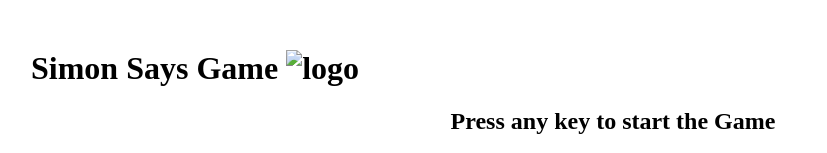
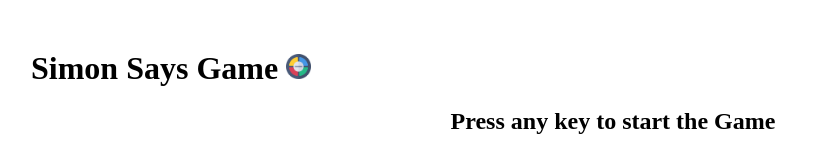
Before and after one commit to muhammadjunaidfarooq/Simon-Says-Game, a plain HTML site: page index.html in a window 1280 px wide. Shown: the top 153 px of the page, without its empty margins (27-854 px from the left). Drawn offline with Linux system fonts and the light colour scheme.

Commit message:
Initial Files

```diff
--- a/index.html
+++ b/index.html
@@ -8,7 +8,7 @@
     <link rel="stylesheet" href="https://cdnjs.cloudflare.com/ajax/libs/font-awesome/4.7.0/css/font-awesome.min.css">
 </head>
 <body>
-    <h1 id="heading">Simon Says Game <img src="game.png" alt="logo"></h1>
+    <h1 id="heading">Simon Says Game <img src="logo.png" alt="logo"></h1>
     <h2>Press any key to start the Game</h2>
 
     <div class="outerBox ">
```
